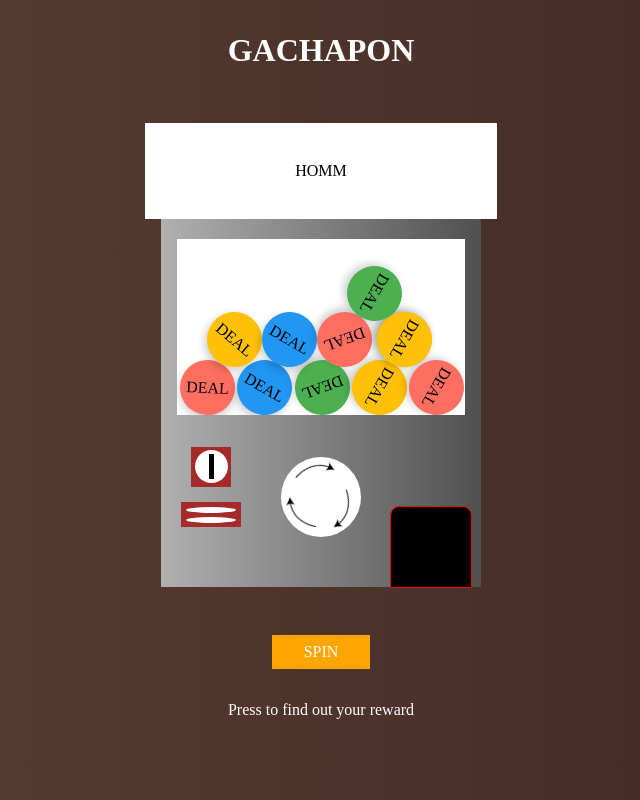
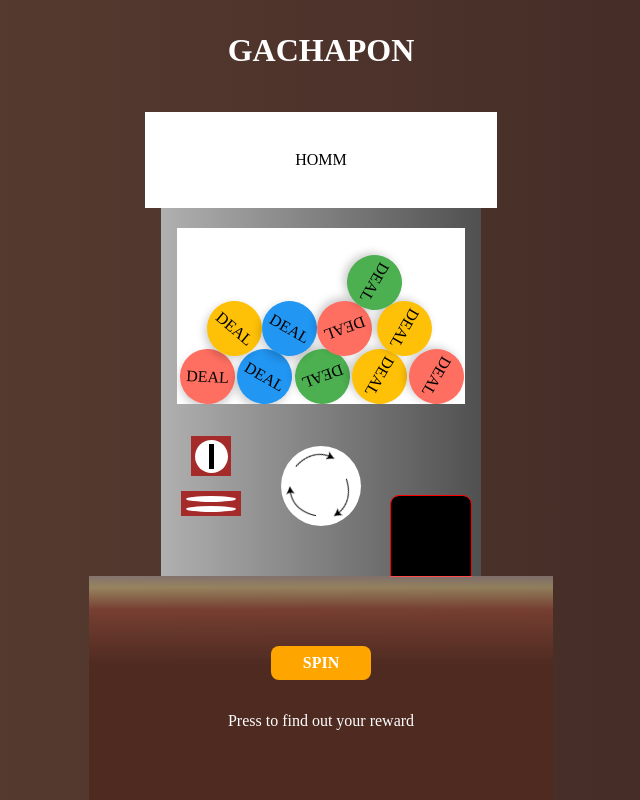
Before and after one commit to TeddyScript101/mini-games, a React (Vite) app: page /gachapon in a window 1280 px wide. Shown: the whole page, without its empty margins (319-959 px from the left). Built offline with nearby package versions, Linux system fonts and the light colour scheme.

Commit message:
refactor ball config and gradient filter on footer

```diff
--- a/src/component/gachapon/Footer.jsx
+++ b/src/component/gachapon/Footer.jsx
@@ -11,17 +11,32 @@ export default function Footer({handleWheelClick}) {
 }
 
 const Body = styled.div`
-    flex:1;
-    display:flex;
-    width:100%;
-    flex-direction:column;
-    align-items:center;
-    justify-content:center;
-    color:white;
-    gap:2rem;
+    flex: 1;
+    display: flex;
+    width: 100%;
+    flex-direction: column;
+    align-items: center;
+    justify-content: center;
+    color: white;
+    gap: 2rem;
+    position: relative;
+    background: linear-gradient(
+        to bottom,
+        rgba(255, 255, 255, 0.3) 0.5%, /* Subtle white at the top */
+        rgba(255, 245, 170, 0.4) 5%, /* Very light yellow */
+        rgba(122, 64, 50, 0.9) 15%, /* Transitional brown shade */
+        #4E2A21 40%, /* Solid brown starts here */
+        #4E2A21 100% /* Solid brown for the rest */
+    );
+    padding: 2rem;
 `;
 
+
 const Button = styled.div`
-    background-color:orange;
-    padding:0.5rem 2rem;
-`
+    background-color: orange;
+    padding: 0.5rem 2rem;
+    font-weight: bold;
+    color: white;
+    border-radius: 8px; /* Optional for rounded corners */
+    text-align: center;
+`;
--- a/src/component/gachapon/MachineBody.jsx
+++ b/src/component/gachapon/MachineBody.jsx
@@ -1,5 +1,6 @@
 import React from 'react'
 import styled, { keyframes, css } from 'styled-components';
+
 
 export default function MachineBody({ isSpinning }) {
     return (
@@ -7,17 +8,16 @@ export default function MachineBody({ isSpinning }) {
             <MachineHeadWithLogo>HOMM</MachineHeadWithLogo>
             <GachaArea start='#B0B0B0' end='#505050'>
                 <Window>
-                    <GachaBall size="55px" bottom="0px" left="3px" rotate="3deg" color="#FF6F61">DEAL</GachaBall>
-                    <GachaBall size="55px" bottom="0px"  left="60px" rotate="30deg" color="#2196F3">DEAL</GachaBall>
-                    <GachaBall size="55px" bottom="0px"  left="118px" rotate="160deg" color="#4CAF50">DEAL</GachaBall>
-                    <GachaBall size="55px" bottom="0px" left="175px" rotate="120deg" color="#FFC107">DEAL </GachaBall>
-                    <GachaBall size="55px" bottom="0px" left="232px" rotate="120deg" color="#FF6F61">DEAL </GachaBall>
-                    <GachaBall size="55px" bottom="48px" left="30px" rotate="40deg" color="#FFC107">DEAL</GachaBall>
-                    <GachaBall size="55px" bottom="48px" left="85px" rotate="30deg" color="#2196F3">DEAL</GachaBall>
-                    <GachaBall size="55px" bottom="48px"  left="140px" rotate="160deg" color="#FF6F61">DEAL</GachaBall>
-                    <GachaBall size="55px" bottom="48px" left="200px" rotate="120deg" color="#FFC107">DEAL </GachaBall>
-                    <GachaBall size="55px" bottom="48px" left="200px" rotate="120deg" color="#FFC107">DEAL </GachaBall>
-                    <GachaBall size="55px" bottom="94px" left="170px" rotate="120deg" color="#4CAF50">DEAL </GachaBall>
+                    {BallPositionConfig.map(({ size, bottom, left, rotate, color }, index) => (
+                        <GachaBall
+                            key={index}
+                            size={size}
+                            bottom={bottom}
+                            left={left}
+                            rotate={rotate}
+                            color={color}
+                        >DEAL</GachaBall>
+                    ))}
                 </Window>
                 <InsertCoinsArea>
                     <Circle>
@@ -187,3 +187,16 @@ const Arrow = styled.img`
   left: ${({ left }) => `${left}`};
   transform-origin: center center; /* Make sure rotation happens around the center */
 `;
+
+const BallPositionConfig = [
+    { size: "55px", bottom: "0px", left: "3px", rotate: "3deg", color: "#FF6F61" },
+    { size: "55px", bottom: "0px", left: "60px", rotate: "30deg", color: "#2196F3" },
+    { size: "55px", bottom: "0px", left: "118px", rotate: "160deg", color: "#4CAF50" },
+    { size: "55px", bottom: "0px", left: "175px", rotate: "120deg", color: "#FFC107" },
+    { size: "55px", bottom: "0px", left: "232px", rotate: "120deg", color: "#FF6F61" },
+    { size: "55px", bottom: "48px", left: "30px", rotate: "40deg", color: "#FFC107" },
+    { size: "55px", bottom: "48px", left: "85px", rotate: "30deg", color: "#2196F3" },
+    { size: "55px", bottom: "48px", left: "140px", rotate: "160deg", color: "#FF6F61" },
+    { size: "55px", bottom: "48px", left: "200px", rotate: "120deg", color: "#FFC107" },
+    { size: "55px", bottom: "94px", left: "170px", rotate: "120deg", color: "#4CAF50" }
+]
--- a/src/page/Gachapon.jsx
+++ b/src/page/Gachapon.jsx
@@ -7,9 +7,8 @@ export default function Gachapon() {
   const [isSpinning, setIsSpinning] = useState(false);
 
   const handleWheelClick = () => {
-    console.log("spin")
     setIsSpinning(true);
-    setTimeout(() => setIsSpinning(false), 5000); // Match the animation duration
+    setTimeout(() => setIsSpinning(false), 5000);
   };
 
 
@@ -49,7 +48,7 @@ const Container = styled.div`
   max-width:400px;
   flex-direction:column;
   align-items: center;
-  padding: 2rem 0px;
+  padding: 2rem 0px 0px 0px;
 `
 
 const GameTitle = styled.div`
```
